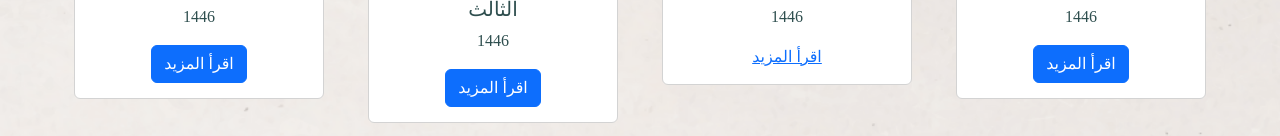
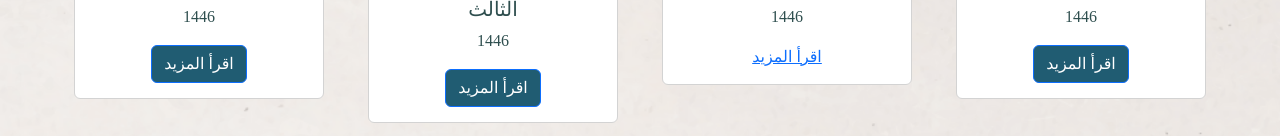
Before and after one commit to Haanan7/techspaper, a plain HTML site: page index.html in a window 1280 px wide. Shown: the part 850-986 px from the top of the page. Drawn offline with nearby package versions, Linux system fonts and the light colour scheme; a web font is replaced by a local one.

Commit message:
Update style.css

```diff
--- a/style.css
+++ b/style.css
@@ -148,7 +148,10 @@ input[type="text"] {
   transition: background-color 0.3s ease, transform 0.3s ease;
   /* Add transition for smooth effect */
 }
+.btn-primary{
+  background-color: #205c72;
 
+}
 
 .Archive-button{
   background-color: #51acc7;
```
